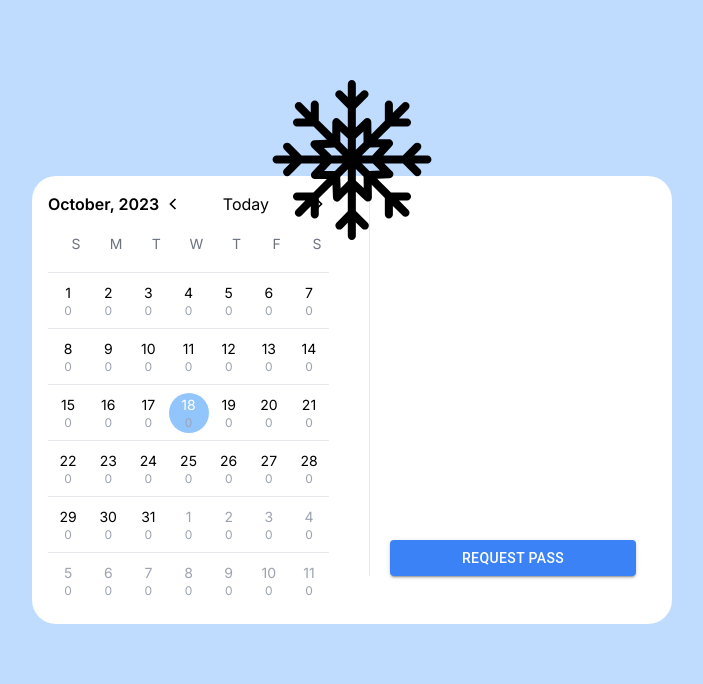
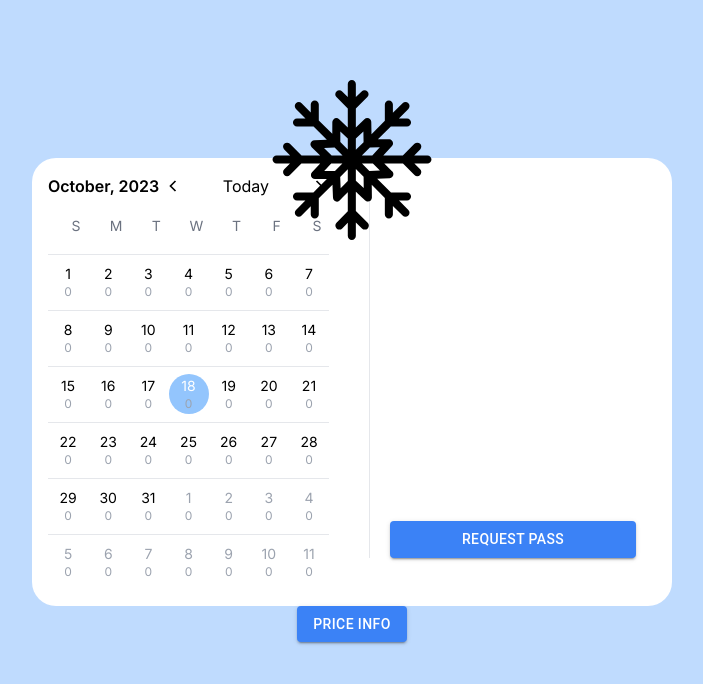
Before and after one commit to erikchan1000/Hall-Pass, a Next.js app: page /renting in a window 1280 px wide. Shown: the top 684 px of the page, without its empty margins (288-991 px from the left). Built offline with nearby package versions, Linux system fonts and the light colour scheme; no server answers; the database is empty.

Commit message:
added price info

```diff
--- a/app/renting/page.tsx
+++ b/app/renting/page.tsx
@@ -4,21 +4,37 @@ import Calendar from '@/components/calendar'
 import Image from 'next/image'
 import snowflake from '@/public/snowflake.svg'
 import { ModalForm } from '@/components/modal_form'
-
-
+import { ModalInfo } from '@/components/modal_info'
+import Button from '@mui/material/Button';
 export default function Home() {
   const [showModal, setShowModal] = useState(false)
   const [dateRange, setDateRange] = useState([] as any)
+  const [showInfo, setShowInfo] = useState(false)
+
   const onClose = () => {
     setShowModal(false)
   }
-  console.log('home')
-  console.log(dateRange)
+
+  const onInfoClose = () => {
+    setShowInfo(false)
+  }
+
   return (
     <div className="flex justify-center items-center h-screen w-screen flex-col w-full">
-      <Image src={snowflake} alt="snowflake" className='top-5 md:h-40 md:w-40 absolute h-20 w-20 md:top-20' />
+      <Image src={snowflake} alt="snowflake" className='top-5 md:h-40 md:w-40 absolute h-10 w-10 md:top-20' />
       <Calendar setShowModal={setShowModal} setDateRange={setDateRange}/>
       <ModalForm open={showModal} onClose={onClose} dateRange={dateRange} submitType="buyer" />
+      <ModalInfo open={showInfo} onClose={onInfoClose} />
+      <Button className='mt-20' variant="contained" onClick={() => setShowInfo(true)}
+        sx={{
+          backgroundColor: "rgb(59, 130, 246) !important",
+          color: "white !important",
+          '&:hover': {
+            bgcolor: "rgb(30, 64, 175) !important",
+            color: "white !important",
+          }
+        }}
+      >Price Info</Button>
     </div>
   )
 }
--- /dev/null
+++ b/components/modal_info.tsx
@@ -0,0 +1,37 @@
+import React, { useState } from 'react';
+import Dialog from "@mui/material/Dialog";
+import { AiOutlineClose } from "react-icons/ai";
+import { useMediaQuery, useTheme } from '@mui/material';
+import { warn } from 'console';
+
+interface ModalInfoProps {
+  open: boolean;
+  onClose?: () => void;
+}
+
+export const ModalInfo: React.FC<ModalInfoProps> = ({ open, onClose }) => {
+  const theme = useTheme();
+  const fullScreen = useMediaQuery(theme.breakpoints.down('sm'));
+
+  return (
+    <Dialog open={open} onClose={onClose} fullScreen={fullScreen}>
+      <div className="p-10">
+        <AiOutlineClose className="right-5 top-5 absolute cursor-pointer" onClick={onClose} />
+        <h1 className="mt-5 mb-5">Price Info</h1>
+        <li>
+          $80/day 1 day
+        </li>
+        <li>
+          $70/day 2 days
+        </li>
+        <li>
+          $60/day 3 days
+        </li>
+        <li>
+          $50/day 4 days or more
+        </li>
+      </div>
+    </Dialog>
+
+  )
+}
--- a/firebase/get_pass.js
+++ b/firebase/get_pass.js
@@ -8,23 +8,21 @@ export async function getAllPassesByDate() {
 
   docSnap.forEach((doc) => {
     const pass = doc.data();
-
     if ("dateRange" in pass) {
       //conver from timestamp to date
-
-      console.log(pass.dateRange)
 
       pass.dateRange.forEach((date) => {
         let start = date.start.toDate()
         const end = date.end.toDate()
-        console.log('start', start)
-        console.log('end', end)
         while (start <= end) {
           const data = {
             womenPass: pass.womenPass,
             menPass: pass.menPass,
           }
-          passMap.set(start.toDateString(), data);
+          passMap.set(start.toDateString(), passMap.get(start.toDateString()) ? {
+            womenPass: parseInt(passMap.get(start.toDateString()).womenPass) + parseInt(data.womenPass),
+            menPass: parseInt(passMap.get(start.toDateString()).menPass) + parseInt(data.menPass),
+          } : data);
 
         start = dayjs(start).add(1, "day").toDate();
       }
@@ -33,7 +31,6 @@ export async function getAllPassesByDate() {
 
          }
   })
-  console.log('test')
-  console.log(passMap)
+
   return passMap
 }
```
